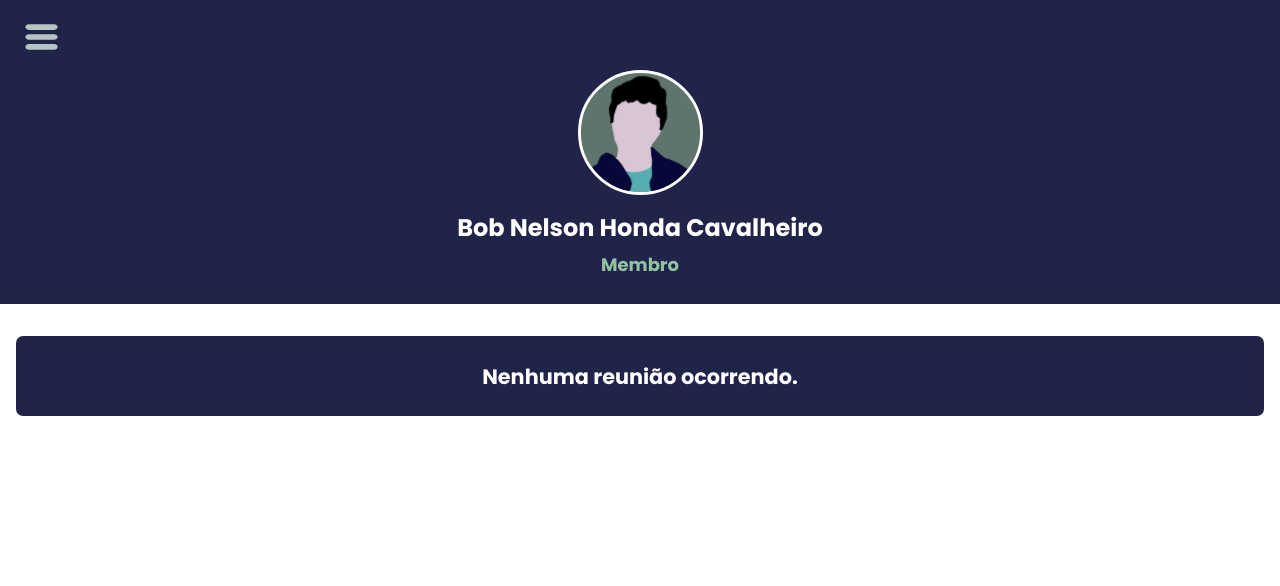
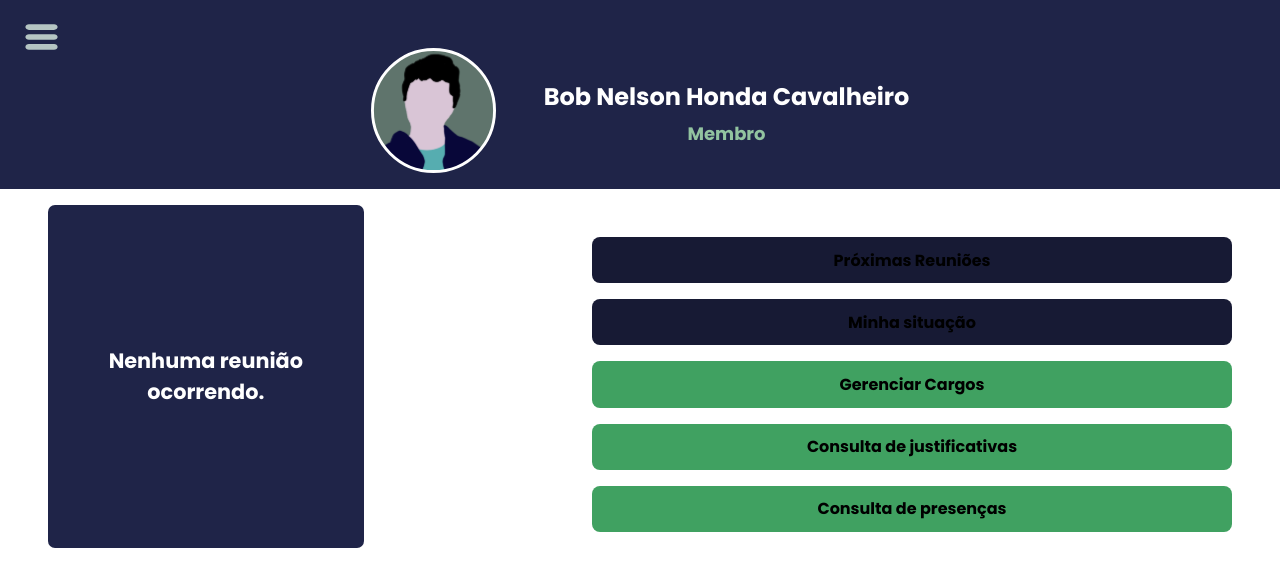
Before and after one commit to joseCarlosAndrade/icmcjr-marcador-presenca, a React (Vite) app in the folder front-end/: page /perfil in a window 1280 px wide. Shown: the top 586 px of the page. Built offline with nearby package versions, Linux system fonts and the light colour scheme; a web font is replaced by a local one.

Commit message:
feature: pagina perfil pronta + responsividade

```diff
--- a/front-end/src/assets/index.ts
+++ b/front-end/src/assets/index.ts
@@ -1 +1,2 @@
 export {default as MenuIconSVG} from './menuIcon.svg';
+export {default as NotificationSVG} from './Notification.svg';
--- a/front-end/src/components/CurrentMeeting/CurrentMeeting.css
+++ b/front-end/src/components/CurrentMeeting/CurrentMeeting.css
@@ -1,6 +1,6 @@
 .current-meeting {
     background-color: #1F2448;
-    margin: 2rem 1rem;
+    margin: 1rem 1rem;
     border-radius: 7px;
     color: white;
     font-weight: 400;
@@ -17,3 +17,40 @@
     border: solid 2px;
     border-color: #01C2A7;
 }
+
+.current-meeting--active-section {
+    display: flex;
+    flex-direction: column;
+    align-items: center;
+    justify-content: center;
+}
+
+.current-meeting--active-section--text {
+    display: flex;
+    flex-direction: row;
+    align-items: center;
+    gap: 1rem;
+    margin: 1rem;
+    /* font-size: 1.5rem; */
+    text-align: left;
+
+}
+
+.current-meeting--active-section--text img {
+    width: 2rem;
+}
+
+.current-meeting--active-section--button {
+    margin-bottom: 1rem;
+    border-radius: 30px;
+    font-weight: 500;
+    background-color: #01C2A7;
+    color: #2B590E;
+}
+
+@media screen and (min-width: 700px) {
+    .no-meeting {
+        width: 80%;
+    }
+
+}
--- a/front-end/src/components/CurrentMeeting/CurrentMeeting.tsx
+++ b/front-end/src/components/CurrentMeeting/CurrentMeeting.tsx
@@ -1,4 +1,4 @@
-import React from 'react';
+import { NotificationSVG } from 'src/assets';
 import './CurrentMeeting.css';
 
 interface CurrentMeetingProps {
@@ -12,10 +12,16 @@ function CurrentMeeting( props : CurrentMeetingProps) {
 
     <div className={`current-meeting ${props.isOcurringMeeting ? 'active' : ''}`}>
         {props.isOcurringMeeting ?
-        <div>{props.meetingText}</div>
+        <div className='current-meeting--active-section'>
+            <div className='current-meeting--active-section--text'>
+                {props.meetingText}
+                <img src={NotificationSVG.toString()} alt="notification" />
+            </div>
 
+            <button className='current-meeting--active-section--button'>Cadastrar Presença</button>
+        </div>
         :
-        <div>Nenhuma reunião ocorrendo.</div>
+        <div className='no-meeting'>Nenhuma reunião ocorrendo.</div>
         }
     </div>
   )
--- a/front-end/src/components/HeaderPage/HeaderPage.css
+++ b/front-end/src/components/HeaderPage/HeaderPage.css
@@ -6,17 +6,26 @@
     width: 100vw;
     display: flex;
     flex-direction: column;
-    align-items: center; /* Centraliza horizontalmente */
-    justify-content: center; /* Centraliza verticalmente */
+    align-items: center;
+    justify-content: center;
+
     margin: 0;
-    padding: 0 0 1rem 0;
+    padding: 3rem 0 1rem 0;
     overflow: hidden;
+}
+
+.headerpage-container--titles {
+    /* display: flex;
+    flex-direction: column;
+    align-items: center;
+    justify-content: center; */
+
 }
 
 .perfil-imagem {
     width: 125px;
     height: auto;
-    margin-top: 70px;
+    /* margin-top: 70px; */
 }
 
 #titulo-nome-perfil {
@@ -37,3 +46,11 @@
     margin-top: 10px;
     margin-bottom: 10px;
 }
+
+@media screen and (min-width: 700px) {
+    .headerpage-container {
+        flex-direction: row;
+        gap: 3rem;
+    }
+
+}
--- a/front-end/src/components/HeaderPage/HeaderPage.tsx
+++ b/front-end/src/components/HeaderPage/HeaderPage.tsx
@@ -15,11 +15,12 @@ function HeaderPage( headerProps : HeaderProps) {
 
         <img src={perfilImg} alt="Perfil" className='perfil-imagem' />
 
-        <h1 id='titulo-nome-perfil'>{headerProps.name}</h1>
+        <div className='headerpage-container--titles'>
+          <h1 id='titulo-nome-perfil'>{headerProps.name}</h1>
 
-        { /* TO-DO: analisar o campo do BD que diz se essa pessoa é membro ou diretor */ }
-        <h2 id='subtitulo-nome-perfil'>{headerProps.jobTitle}</h2>
-
+          { /* TO-DO: analisar o campo do BD que diz se essa pessoa é membro ou diretor */ }
+          <h2 id='subtitulo-nome-perfil'>{headerProps.jobTitle}</h2>
+        </div>
     </div>
   )
 }
--- a/front-end/src/pages/AceiteJustificativa/AceiteJustificativa.css
+++ b/front-end/src/pages/AceiteJustificativa/AceiteJustificativa.css
@@ -18,11 +18,11 @@
     overflow: hidden;
 }
 
-.perfil-imagem {
+/* .perfil-imagem {
     width: 125px;
     height: auto;
     margin-top: 70px;
-}
+} */
 
 #titulo-nome-perfil {
     font-family: 'Poppins', sans-serif;
--- a/front-end/src/pages/Profile/ProfilePage.css
+++ b/front-end/src/pages/Profile/ProfilePage.css
@@ -0,0 +1,33 @@
+.profile-section--buttons {
+    display: flex;
+    flex-direction: column;
+    /* width: 90vw; */
+    margin: 2rem 1rem;
+    gap: 1rem;
+    border-radius: 12px;
+}
+
+.general-button {
+
+
+    background-color: #171A34;
+}
+
+.director-button {
+    background-color: #40A161;
+
+}
+
+@media screen and (min-width: 700px) {
+    .profile-section--buttons {
+        /* margin: 0rem 15rem; */
+        width: 50vw;
+    }
+
+    .buttons-separator {
+        display: flex;
+        flex-direction: row;
+        justify-content: space-between;
+        padding: 0 2rem;
+    }
+}
--- a/front-end/src/pages/Profile/ProfilePage.tsx
+++ b/front-end/src/pages/Profile/ProfilePage.tsx
@@ -1,23 +1,45 @@
-import React from 'react'
 import { HeaderPage } from 'src/components'
 import CurrentMeeting from 'src/components/CurrentMeeting/CurrentMeeting'
+import './ProfilePage.css';
 
 function Profile() {
+
+  const isDirector : boolean = true;
+
   return (
     <section className='profile-section'>
       <HeaderPage
           name='Bob Nelson Honda Cavalheiro'
           jobTitle='Membro'>
       </HeaderPage>
+      <div className='buttons-separator'>
 
         <CurrentMeeting
           isOcurringMeeting={false}
           meetingText='Reunião geral ocorrendo'
           ></CurrentMeeting>
 
+        <div className='profile-section--buttons'>
           {/* common buttons */}
+          <div></div>
+          <button className='general-button'>Próximas Reuniões</button>
+          <button className='general-button'>Minha situação</button>
 
           {/* director buttons */}
+          {isDirector ?
+          <>
+            <button className='director-button'>Gerenciar Cargos</button>
+            <button className='director-button'>Consulta de justificativas</button>
+            <button className='director-button'>Consulta de presenças</button>
+          </> :
+          <>
+          </>
+          }
+
+        </div>
+      </div>
+
+
 
     </section>
   )
```
Also changed, not shown: front-end/src/assets/Notification.svg (added). Lines whose indentation alone changed are shown as unchanged.
